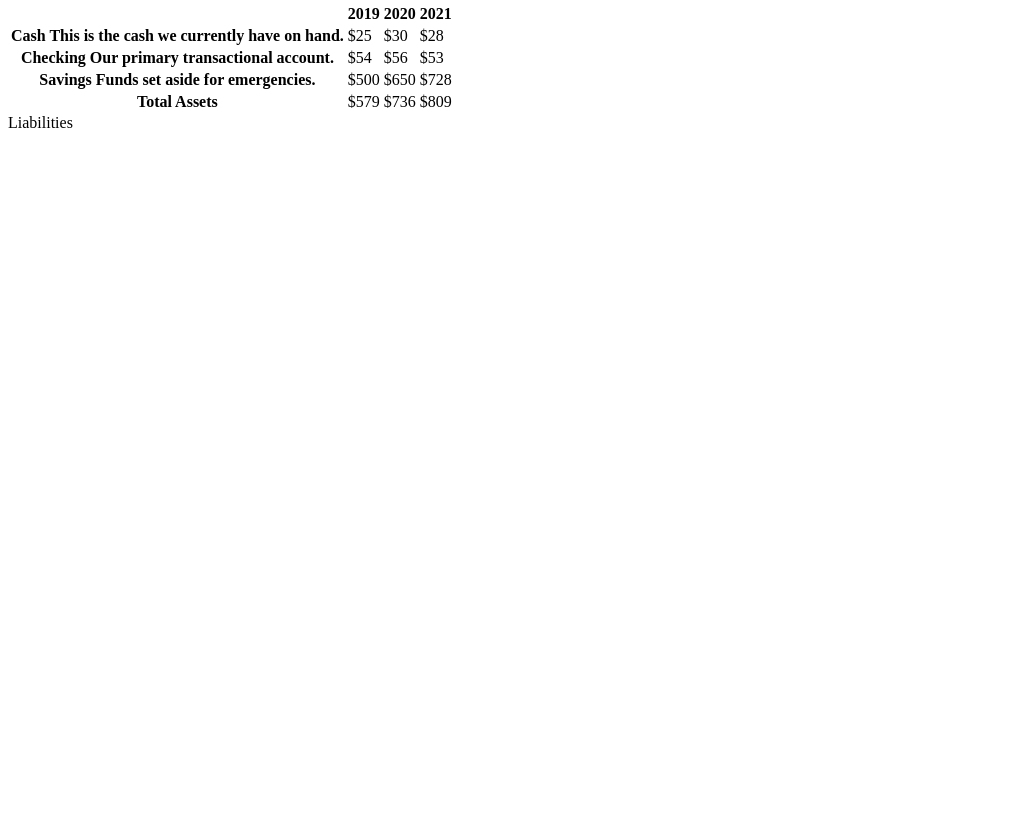
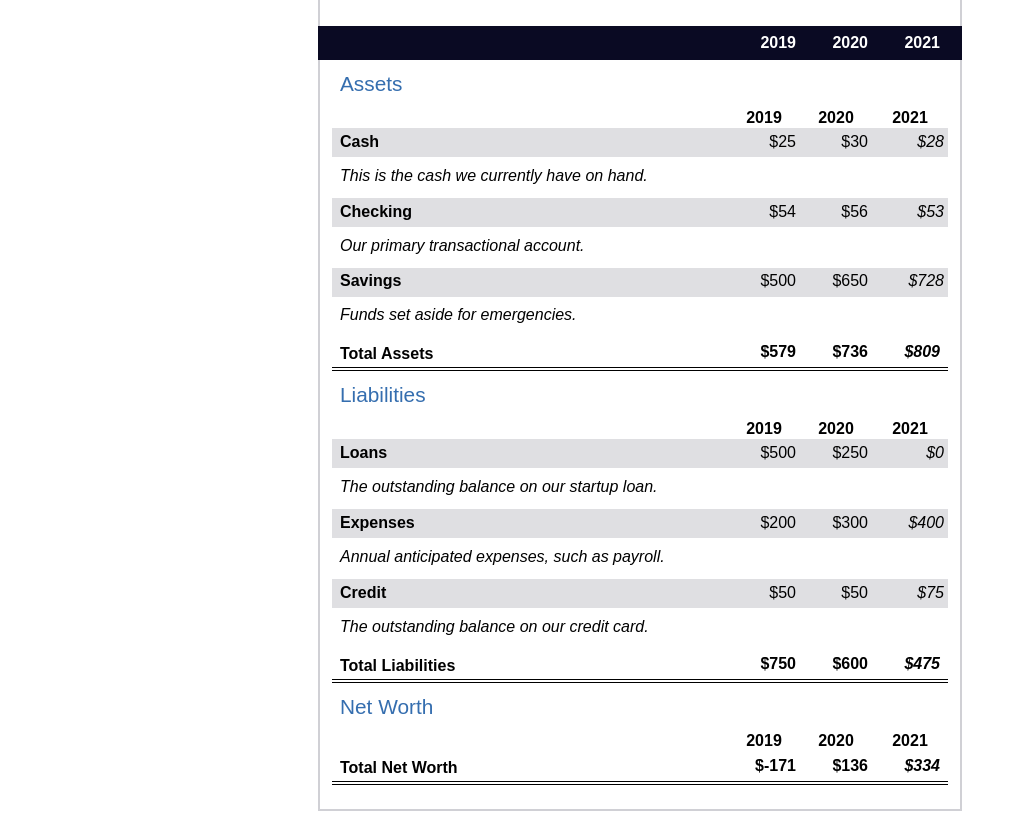
Before and after one commit to GermanGut/balanceSheet, a plain HTML site: page index.html in a window 1280 px wide. Shown: the part 101-920 px from the top of the page, without its empty margins (0-1017 px from the left). Before the commit the page ends 800 px from the top, so only its background shows below. Drawn offline with Linux system fonts and the light colour scheme; files that its build step writes are made by us from their sources.

Commit message:
second commit

```diff
--- a/css/styles.css
+++ b/css/styles.css
@@ -0,0 +1,148 @@
+.span[class~="sr-only"] {
+    border: 0 !important;
+    clip: rect(1px, 1px, 1px, 1px) !important;
+    clip-path: inset(50%) !important;
+    -webkit-clip-path: inset(50%) !important;
+    height: 1px !important;
+    width: 1px !important;
+    position: absolute !important;
+    overflow: hidden !important;
+    white-space: nowrap !important;
+    padding: 0 !important;
+    margin: -1px !important;
+  }
+
+  html {
+    box-sizing: border-box;
+  }
+
+  body {
+    font-family: sans-serif;
+    color: #000;
+  }
+
+  h1 {
+    max-width: 37.25rem;
+    margin: 0 auto;
+    padding: 1.5rem 1.25rem;
+  }
+
+  h1 .flex {
+    display: flex;
+    flex-direction: column-reverse;
+    gap: 1rem;
+  }
+
+  h1 .flex span:first-of-type {
+    font-size: 0.7em;
+  }
+
+  h1 .flex span:last-of-type {
+    font-size: 1.2em;
+  }
+
+  section {
+    max-width: 40rem;
+    margin: 0 auto;
+    border: 2px solid #d0d0d5;
+  }
+
+  #years {
+    display: flex;
+    justify-content: flex-end;
+    position: sticky;
+    top: 0;
+    background: #0a0a23;
+    color: #fff;
+    z-index: 100;
+    padding: 0.5rem calc(1.25rem + 2px) 0.5rem 0;
+    margin: 0 -2px;
+  }
+
+  #years span[class] {
+    font-weight: bold;
+    width: 4.5rem;
+    text-align: right;
+  }
+
+  .table-wrap {
+    padding: 0 0.75rem 1.5rem 0.75rem;
+  }
+
+  table {
+    border-collapse: collapse;
+    border: 0;
+    width: 100%;
+    position: relative;
+    margin-top: 3rem;
+  }
+
+  table caption {
+    color: #356eaf;
+    font-size: 1.3em;
+    font-weight: normal;
+    position: absolute;
+    top: -2.25rem;
+    left: 0.5rem;
+  }
+
+  tbody td {
+    width: 100vw;
+    min-width: 4rem;
+    max-width: 4rem;
+  }
+
+  tbody th {
+    width: calc(100% - 12rem);
+  }
+
+  tr[class="total"] {
+    border-bottom: 4px double #000;
+    font-weight: bold;
+  }
+
+  tr[class="total"] th {
+    text-align: left;
+    padding: 0.5rem 0 0.25rem 0.5rem;
+  }
+
+  tr.total td {
+    text-align: right;
+    padding: 0 0.25rem;
+  }
+
+  tr.total td:nth-of-type(3) {
+    padding-right: 0.5rem;
+  }
+
+  tr.total:hover {
+    background-color: #99c9ff;
+  }
+
+  td.current {
+    font-style: italic;
+  }
+
+  tr.data {
+    background-image: linear-gradient(to bottom, #dfdfe2 1.8rem, #fff 1.8rem);
+  }
+
+  tr.data th {
+    text-align: left;
+    padding-top: 0.3rem;
+    padding-left: 0.5rem;
+  }
+
+  tr.data th .description {
+    display: block;
+    font-weight: normal;
+    font-style: italic;
+    padding: 1rem 0 0.75rem;
+    margin-right: -13.5rem;
+  }
+
+  tr.data td {
+    vertical-align: top;
+    padding: 0.3rem 0.25rem 0;
+    text-align: right;
+  }
--- a/index.html
+++ b/index.html
@@ -4,7 +4,7 @@
     <meta charset="UTF-8">
     <meta name="viewport" content="width=device-width, initial-scale=1.0">
     <title>Balance Sheet</title>
-    <link rel="stylesheet" href="./styles.css">
+    <link rel="stylesheet" href="/css/styles.css">
   </head>
   <body>
     <main>
@@ -62,17 +62,57 @@
             <caption>Liabilities</caption>
             <thead>
               <tr>
-                <td>
-                  <th></th>
-                  <th></th>
-                  <th></th>
-                </td>
+              <td></td>
+              <th><span class="sr-only">2019</span></th>
+              <th><span class="sr-only">2020</span></th>
+              <th><span class="sr-only">2021</span></th>
               </tr>
             </thead>
             <tbody>
+              <tr class="data">
+                <th>Loans <span class="description">The outstanding balance on our startup loan.</span></th>
+                <td>$500</td>
+                <td>$250</td>
+                <td class="current">$0</td>
+              </tr>
+              <tr class="data">
+                <th>Expenses <span class="description">Annual anticipated expenses, such as payroll.</span></th>
+                <td>$200</td>
+                <td>$300</td>
+                <td class="current">$400</td>
+              </tr>
+              <tr class="data">
+                <th>Credit <span class="description">The outstanding balance on our credit card.</span></th>
+                <td>$50</td>
+                <td>$50</td>
+                <td class="current">$75</td>
+              </tr>
+              <tr class="total">
+                <th>Total <span class="sr-only">Liabilities</span></th>
+                <td>$750</td>
+                <td>$600</td>
+                <td class="current">$475</td>
+              </tr>
             </tbody>
           </table>
           <table>
+            <caption>Net Worth</caption>
+            <thead>
+              <tr>
+              <td></td>
+              <th><span class="sr-only">2019</span></th>
+              <th><span class="sr-only">2020</span></th>
+              <th><span class="sr-only">2021</span></th>
+              </tr>
+            </thead>
+            <tbody>
+              <tr class="total">
+                <th>Total <span class="sr-only">Net Worth</span></th>
+                <td>$-171</td>
+                <td>$136</td>
+                <td class="current">$334</td>
+              </tr>
+            </tbody>
           </table>
         </div>
       </section>
```
